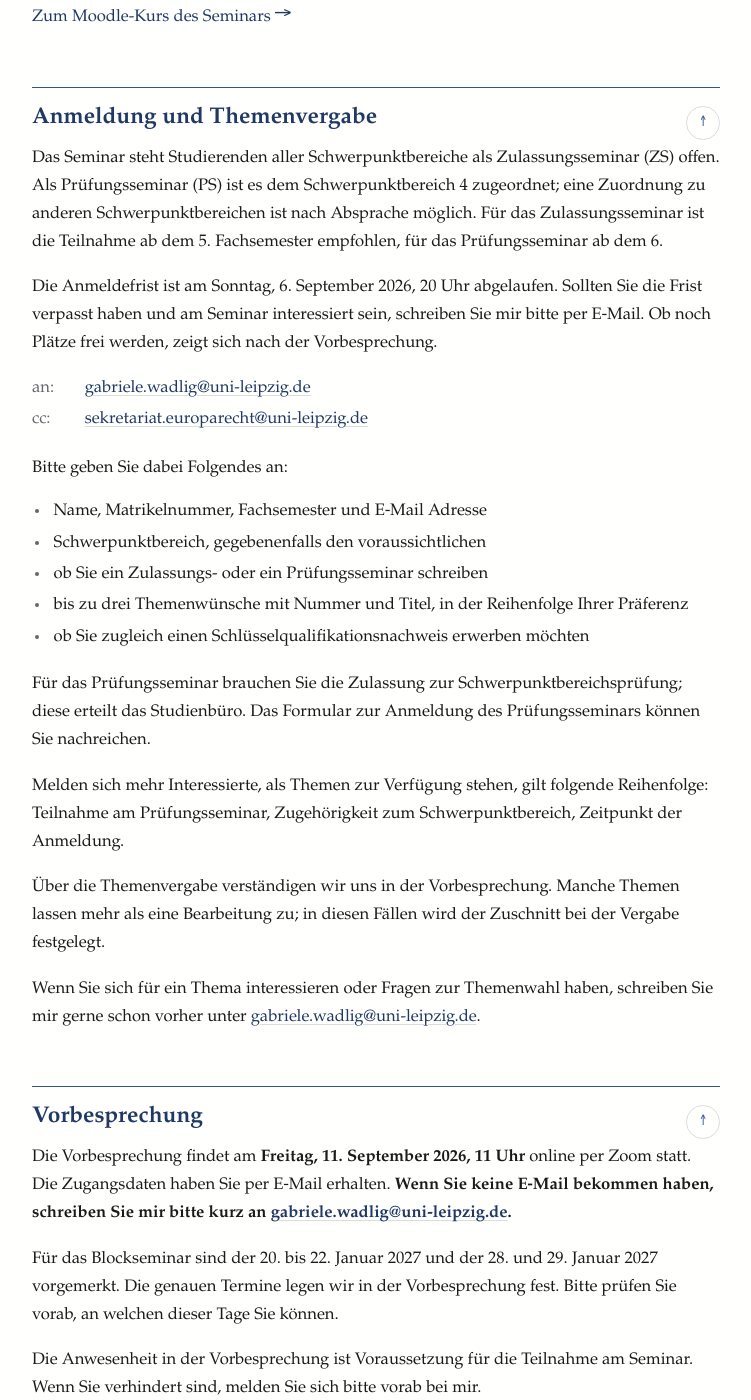
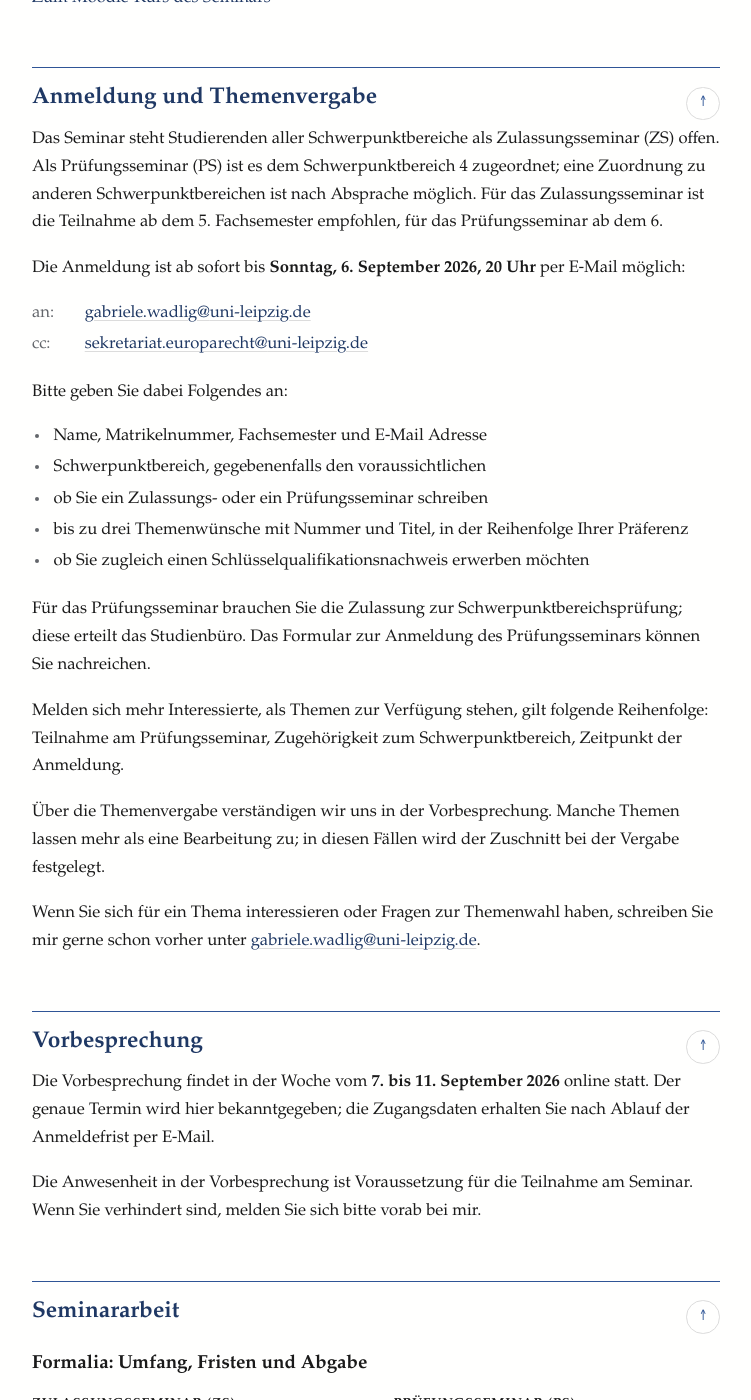
Before and after one commit to gwadlig/Seminar-Europarecht-WiSe-26-27, a Jekyll site: the page built from informationen.md, in a window 1280 px wide and 1400 px high, scrolled down 1645 px. Shown: the whole window, without its empty margins (264-1015 px from the left). Built offline with Jekyll 4.4.1, drawn with Linux system fonts in a browser that asks for light colours; some of the changed text lies outside the part shown.

Commit message:
Add files via upload

```diff
--- a/_config.yml
+++ b/_config.yml
@@ -22,11 +22,11 @@ termine:
   # &nbsp; verhindert Umbrüche zwischen Zahl und zugehörigem Wort
   # (Datum, Uhrzeit). Beim Ändern bitte beibehalten.
   anmeldeschluss: "Sonntag, 6.&nbsp;September 2026, 20&nbsp;Uhr"
-  vorbesprechung: ""
-  vorbesprechung_termin: "Freitag, 11.&nbsp;September 2026, 11&nbsp;Uhr"
-  vorbesprechung_zugang: "Die Zugangsdaten wurden per E&#8209;Mail verschickt. <strong>Wer keine E&#8209;Mail erhalten hat, schreibt mir bitte kurz.</strong>"
-  block: "20.&nbsp;bis&nbsp;22.&nbsp;Januar 2027 oder 28.&nbsp;und&nbsp;29.&nbsp;Januar 2027"
-  block_hinweis: "die genauen Termine legen wir in der Vorbesprechung fest. Bitte prüfen Sie vorab, an welchen Tagen Sie können"
+  vorbesprechung: "7.&nbsp;bis&nbsp;11.&nbsp;September 2026"
+  vorbesprechung_termin: ""
+  vorbesprechung_zugang: "Zugangsdaten erhalten Sie nach Ablauf der Anmeldefrist per E&#8209;Mail"
+  block: "in der zweiten Januarhälfte 2027"
+  block_hinweis: "genaue Termine folgen und werden hier ergänzt"
 
   bearbeitungsbeginn: ""
   abgabe_zulassung: ""
@@ -37,7 +37,7 @@ termine:
   linktext: "Anmeldung, Termine und Formalia"
   # Kurzfassung für die Handyansicht der Themenseiten
   linktext_kurz: "Anmeldung und Formalia"
-  linkzusatz: "Vorbesprechung am Freitag, 11.&nbsp;September 2026, 11&nbsp;Uhr, online"
+  linkzusatz: ""
 
 # Angaben für die Überblickstabelle
 seminar:
--- a/informationen.md
+++ b/informationen.md
@@ -24,7 +24,7 @@ permalink: /informationen/
 <tr><td><span class="zwei">{{ site.seminar.lehrform }}{% if sws != "" %}<br><span class="sws">({{ sws }})</span>{% endif %}</span></td><td><div class="paare"><span class="f">Termin:</span><span>voraussichtlich {{ site.termine.block }}{% if site.termine.block_hinweis != "" %}; {{ site.termine.block_hinweis }}{% endif %}</span><span class="f">Raum:</span><span>{% if raum != "" %}{{ raum }}{% else %}wird hier ergänzt{% endif %}</span><span class="f">Empfohlen:</span><span>{{ site.seminar.fachsemester | replace: "; ", "<br>" }}</span>{% if swp != "" %}<span class="f">Schwerpunkt:</span><span>{{ swp | replace: "; ", "<br>" }}</span>{% endif %}</div></td></tr>
 <tr><td>Anmeldung</td><td><div class="paare"><span class="f">Frist:</span><span>{{ site.termine.anmeldeschluss }}</span><span class="f">Wohin:</span><span>per E&#8209;Mail<span class="zeile"><span class="fi">an:</span>{% include email.html nur="haupt" %}</span><span class="zeile"><span class="fi">cc:</span><a href="mailto:sekretariat.europarecht@uni-leipzig.de">sekretariat.europarecht@<wbr>uni-leipzig.de</a></span></span></div></td></tr>
 {%- assign vb_t = site.termine.vorbesprechung_termin | strip -%}
-<tr><td>Vorbesprechung</td><td><div class="paare"><span class="f">Termin:</span><span>{% if vb_t != "" %}<strong>{{ vb_t }}</strong>{% else %}wird hier ergänzt{% endif %}</span><span class="f">Ort:</span><span>online per Zoom</span><span class="f">Zugang:</span><span>{{ site.termine.vorbesprechung_zugang }}</span></div></td></tr>
+<tr><td>Vorbesprechung</td><td><div class="paare"><span class="f">Woche:</span><span>{{ site.termine.vorbesprechung }}</span><span class="f">Termin:</span><span>{% if vb_t != "" %}{{ vb_t }}{% else %}wird hier ergänzt{% endif %}</span><span class="f">Ort:</span><span>online</span><span class="f">Zugang:</span><span>{{ site.termine.vorbesprechung_zugang }}</span></div></td></tr>
 {%- assign beginn_offen = site.termine.beginn_offen -%}
 {%- assign abgabe_offen = site.termine.abgabe_offen -%}
 {%- assign beginn = site.termine.bearbeitungsbeginn | strip -%}
@@ -42,7 +42,7 @@ permalink: /informationen/
 
 Das Seminar steht Studierenden aller Schwerpunktbereiche als Zulassungsseminar (ZS) offen. Als Prüfungsseminar (PS) ist es dem Schwerpunktbereich&nbsp;4 zugeordnet; eine Zuordnung zu anderen Schwerpunktbereichen ist nach Absprache möglich. Für das Zulassungsseminar ist die Teilnahme ab dem 5.&nbsp;Fachsemester empfohlen, für das Prüfungsseminar ab dem 6.
 
-Die Anmeldefrist ist am {{ site.termine.anmeldeschluss }} abgelaufen. Sollten Sie die Frist verpasst haben und am Seminar interessiert sein, schreiben Sie mir bitte per E&#8209;Mail. Ob noch Plätze frei werden, zeigt sich nach der Vorbesprechung.
+Die Anmeldung ist ab sofort bis **{{ site.termine.anmeldeschluss }}** per E&#8209;Mail möglich:
 
 <div class="paare schmal" markdown="0"><span class="f">an:</span><span>{% include email.html nur="haupt" %}</span><span class="f">cc:</span><span><a href="mailto:sekretariat.europarecht@uni-leipzig.de">sekretariat.europarecht@<wbr>uni-leipzig.de</a></span></div>
 
@@ -64,9 +64,7 @@ Wenn Sie sich für ein Thema interessieren oder Fragen zur Themenwahl haben, sch
 
 ## Vorbesprechung <a href="#seitenanfang" class="hoch" aria-label="Zum Seitenanfang">↑</a> {#vorbesprechung}
 
-Die Vorbesprechung findet am **{{ site.termine.vorbesprechung_termin }}** online per Zoom statt. Die Zugangsdaten haben Sie per E&#8209;Mail erhalten. **Wenn Sie keine E&#8209;Mail bekommen haben, schreiben Sie mir bitte kurz an {% include email.html nur="haupt" %}.**
-
-Für das Blockseminar sind der 20.&nbsp;bis 22.&nbsp;Januar 2027 und der 28.&nbsp;und 29.&nbsp;Januar 2027 vorgemerkt. Die genauen Termine legen wir in der Vorbesprechung fest. Bitte prüfen Sie vorab, an welchen dieser Tage Sie können.
+Die Vorbesprechung findet in der Woche vom **{{ site.termine.vorbesprechung }}** online statt. Der genaue Termin wird hier bekanntgegeben; die Zugangsdaten erhalten Sie nach Ablauf der Anmeldefrist per E&#8209;Mail.
 
 Die Anwesenheit in der Vorbesprechung ist Voraussetzung für die Teilnahme am Seminar. Wenn Sie verhindert sind, melden Sie sich bitte vorab bei mir.
 
@@ -101,7 +99,7 @@ Einige der verlinkten Kurzbeiträge liegen hinter einer Bezahlschranke. Wenn Sie
 
 ## Seminarablauf und Vortrag <a href="#seitenanfang" class="hoch" aria-label="Zum Seitenanfang">↑</a> {#vortrag}
 
-Das Seminar findet als Blockveranstaltung statt, voraussichtlich **{{ site.termine.block }}**. Die genauen Termine werden in der Vorbesprechung gemeinsam festgelegt und anschließend hier bekanntgegeben.
+Das Seminar findet als Blockveranstaltung statt, voraussichtlich **{{ site.termine.block }}**. Die genauen Termine und der Raum werden hier bekanntgegeben.
 
 Im Seminar stellen Sie den Inhalt Ihrer Arbeit in einem mündlichen Vortrag vor und verteidigen ihn in der anschließenden Diskussion. Der Vortrag dauert **20&nbsp;bis&nbsp;25&nbsp;Minuten**.
 
```
